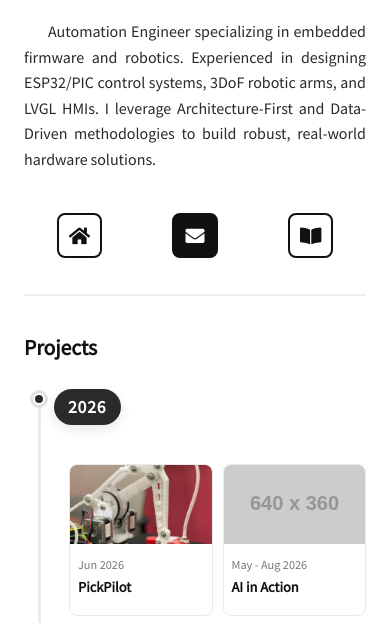
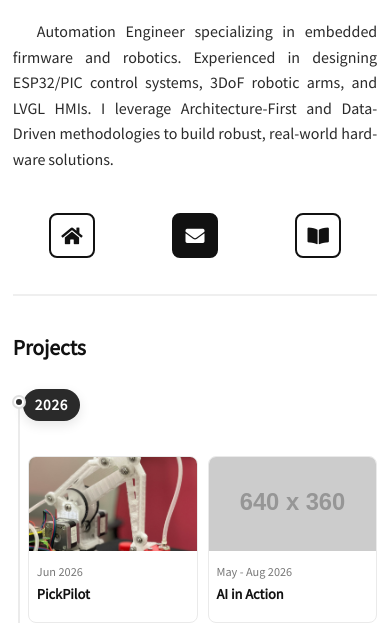
Before and after one commit to RobotWar05/RobotWar05.github.io, a plain HTML site: page index.html in a window 390 px wide. Both pictures are taken after a click on the button "Explore Projects". Shown: the part 164-787 px from the top of the page. Drawn offline with Linux system fonts and the light colour scheme; placeholder pictures from the web are drawn by us; files whose address does not match are found by name.

Commit message:
UI: Narrow mobile timeline to maximize project card image size

```diff
--- a/assets/css/portfolio.css
+++ b/assets/css/portfolio.css
@@ -189,11 +189,19 @@
 				font-weight: 600; font-family: monospace;
 			}
 			@media (max-width: 768px) {
-				#main { padding: 2em 1.5em !important; }
-				.timeline { padding-left: 45px; }
-				.timeline::before { left: 14px; width: 3px; }
-				.timeline-year::before { left: -36.5px; top: 4px; width: 12px; height: 12px; border-width: 2px; box-shadow: 0 0 0 3px #e0e0e0; margin: 0; }
-				.timeline-year-label { margin-left: -15px; font-size: 1.1em; padding: 4px 14px; }
+				#main { padding: 2em 0.8em !important; }
+				.timeline { padding-left: 15px !important; }
+				.timeline::before { left: 5px !important; width: 2px !important; }
+				.timeline-year::before {
+					left: -14px !important;
+					top: 8px !important;
+					width: 10px !important;
+					height: 10px !important;
+					border-width: 2px !important;
+					box-shadow: 0 0 0 2px #e0e0e0 !important;
+					margin: 0 !important;
+				}
+				.timeline-year-label { margin-left: -5px !important; font-size: 0.95em !important; padding: 2px 12px !important; }
 
 				/* Mobile Project Cards: 2 Columns, No Description/Tags */
 				.timeline-projects {
```
